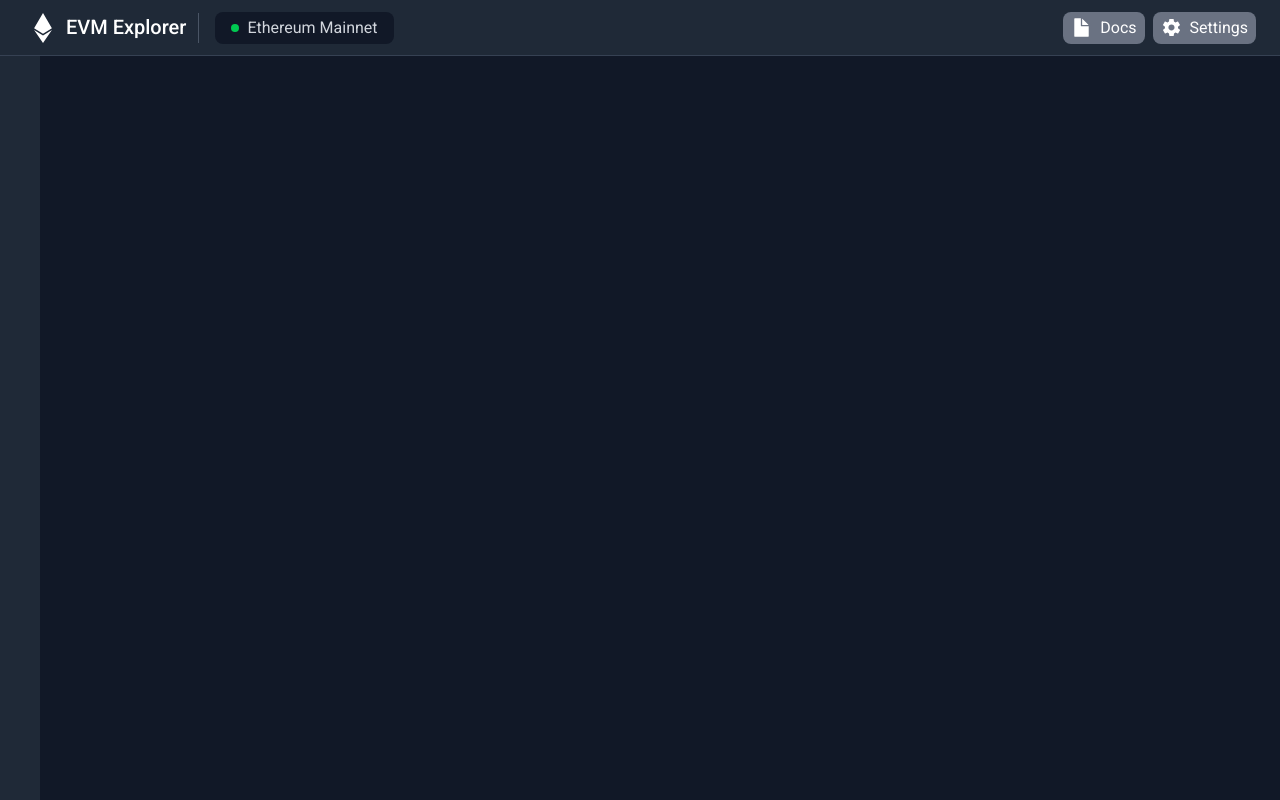
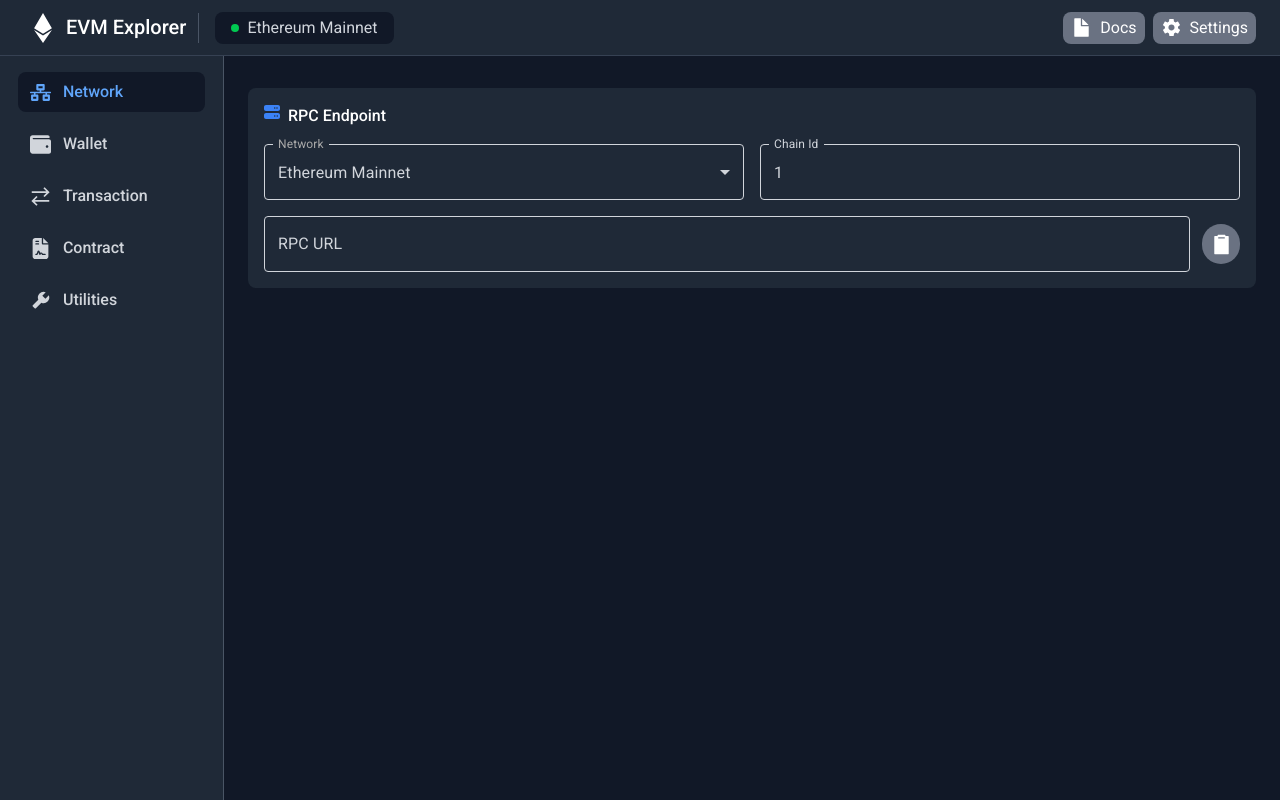
Before and after one commit to Nikolat27/ethereum_client, a React (Vite) app: page / in a window 1280 px wide. Built offline with nearby package versions, Linux system fonts and the light colour scheme; a web font is replaced by a local one.

Commit message:
Added networkconfiguration compo

```diff
--- a/src/components/Drawer.tsx
+++ b/src/components/Drawer.tsx
@@ -9,6 +9,7 @@
 import { IoDocumentSharp } from "react-icons/io5";
 import { IoMdSettings } from "react-icons/io";
 import { HiOutlineMenu } from "react-icons/hi";
+import { Divider } from "@mui/material";
 
 export default function TemporaryDrawer() {
     const [open, setOpen] = React.useState(false);
@@ -18,7 +19,7 @@
     };
 
     const DrawerList = (
-        <Box sx={{ width: 250, bgcolor: "#1e1e1e", color: "white" }} role="presentation" onClick={toggleDrawer(false)}>
+        <Box sx={{ width: 250, color: "white" }} role="presentation" onClick={toggleDrawer(false)}>
             <List>
                 {["Docs", "Settings"].map((text, index) => (
                     <ListItem key={text} disablePadding>
@@ -31,6 +32,7 @@
                     </ListItem>
                 ))}
             </List>
+            <Divider style={{ color: "white" }} />
         </Box>
     );
 
@@ -47,7 +49,7 @@
                 slotProps={{
                     paper: {
                         sx: {
-                            backgroundColor: "#1e1e1e",
+                            backgroundColor: "#1f2937",
                         },
                     },
                 }}
--- a/src/components/Header.tsx
+++ b/src/components/Header.tsx
@@ -38,7 +38,6 @@
                 </div>
 
 
-
                 <TemporaryDrawer />
             </div>
         </header>
--- /dev/null
+++ b/src/components/Main/Contract.tsx
@@ -0,0 +1,5 @@
+function ContractInteraction() {
+    return <></>;
+}
+
+export default ContractInteraction;
--- /dev/null
+++ b/src/components/Main/JsonRequest.tsx
@@ -0,0 +1,5 @@
+function RawJsonRpcRequest() {
+    return <></>;
+}
+
+export default RawJsonRpcRequest;
--- /dev/null
+++ b/src/components/Main/Network.tsx
@@ -0,0 +1,143 @@
+import { useState } from "react";
+import { FaServer } from "react-icons/fa6";
+import { FormControl, InputLabel, Select, MenuItem, type SelectChangeEvent } from "@mui/material";
+import { TextField } from "@mui/material";
+import { IoClipboardSharp } from "react-icons/io5";
+
+function NetworkConfiguration() {
+    const [network, setNetwork] = useState<string>("Ethereum Mainnet");
+    const [chainId, setChainId] = useState<string>("1");
+    const [rpcUrl, setRpcUrl] = useState<string>("");
+
+    function handleNetworkChange(event: SelectChangeEvent) {
+        setNetwork(event.target.value as string);
+    }
+
+    async function copyRpcUrlToClipboard() {
+        await navigator.clipboard.writeText(rpcUrl);
+        console.log("copied successfully");
+    }
+
+    return (
+        <div className="flex flex-col p-4 gap-y-4 rounded-lg bg-[#1f2937]">
+            <div className="flex flex-row gap-x-2">
+                <FaServer className="text-[#3B82F6]" />
+                <span className="text-white font-medium">RPC Endpoint</span>
+            </div>
+
+            <div className="flex flex-col sm:flex-row gap-4">
+                <FormControl fullWidth className="gap-4 flex flex-row">
+                    <InputLabel
+                        id="demo-simple-select-label"
+                        sx={{
+                            color: "#aaa",
+                            "&.Mui-focused": {
+                                color: "#aaa",
+                            },
+                        }}
+                    >
+                        Network
+                    </InputLabel>
+                    <Select
+                        sx={{
+                            color: "#D1D5DB",
+                            "& .MuiOutlinedInput-notchedOutline": {
+                                borderColor: "#D1D5DB", // default
+                            },
+                            "&:hover .MuiOutlinedInput-notchedOutline": {
+                                borderColor: "#D1D5DB", // hover
+                            },
+                            "&.Mui-focused .MuiOutlinedInput-notchedOutline": {
+                                borderColor: "#D1D5DB", // focused
+                            },
+                            "& .MuiSelect-icon": {
+                                color: "#D1D5DB",
+                            },
+                        }}
+                        labelId="demo-simple-select-label"
+                        id="demo-simple-select"
+                        value={network}
+                        label="Network"
+                        onChange={handleNetworkChange}
+                    >
+                        <MenuItem value={"Ethereum Mainnet"} className="text-white">
+                            Ethereum Mainnet
+                        </MenuItem>
+                        <MenuItem value={"Sepolia Testnet"}>Sepolia Testnet</MenuItem>
+                    </Select>
+                </FormControl>
+
+                <TextField
+                    value={chainId}
+                    onChange={(e) => setChainId(e.target.value)}
+                    label="Chain Id"
+                    variant="outlined"
+                    fullWidth
+                    sx={{
+                        "& .MuiInputBase-input": {
+                            color: "#D1D5DB", // input text
+                        },
+                        "& .MuiInputLabel-root": {
+                            color: "#D1D5DB", // label
+                        },
+                        "& .MuiInputLabel-root.Mui-focused": {
+                            color: "#D1D5DB", // label when focused
+                        },
+                        "& .MuiOutlinedInput-root": {
+                            "& fieldset": {
+                                borderColor: "#D1D5DB", // default border
+                            },
+                            "&:hover fieldset": {
+                                borderColor: "#D1D5DB", // hover
+                            },
+                            "&.Mui-focused fieldset": {
+                                borderColor: "#D1D5DB", // focused
+                            },
+                        },
+                    }}
+                />
+            </div>
+            <div className="flex flex-row gap-3 items-center justify-center">
+                <TextField
+                    label="RPC URL"
+                    variant="outlined"
+                    fullWidth
+                    onChange={(e) => setRpcUrl(e.target.value)}
+                    value={rpcUrl}
+                    placeholder="https://eth-mainnet.g.alchemy.com/v2/<api-key>"
+                    sx={{
+                        "& .MuiInputBase-input": {
+                            color: "#D1D5DB", // input text
+                        },
+                        "& .MuiInputLabel-root": {
+                            color: "#D1D5DB", // label
+                        },
+                        "& .MuiInputLabel-root.Mui-focused": {
+                            color: "#D1D5DB", // label when focused
+                        },
+                        "& .MuiOutlinedInput-root": {
+                            "& fieldset": {
+                                borderColor: "#D1D5DB", // default border
+                            },
+                            "&:hover fieldset": {
+                                borderColor: "#D1D5DB", // hover
+                            },
+                            "&.Mui-focused fieldset": {
+                                borderColor: "#D1D5DB", // focused
+                            },
+                        },
+                    }}
+                />
+                <div
+                    onClick={copyRpcUrlToClipboard}
+                    className="cursor-pointer w-10 h-10 rounded-full bg-gray-500
+                    flex items-center justify-center"
+                >
+                    <IoClipboardSharp size={21} className="text-white" />
+                </div>
+            </div>
+        </div>
+    );
+}
+
+export default NetworkConfiguration;
--- /dev/null
+++ b/src/components/Main/Transaction.tsx
@@ -0,0 +1,5 @@
+function TransactionBuilder() {
+    return <></>;
+}
+
+export default TransactionBuilder;
--- /dev/null
+++ b/src/components/Main/Utilities.tsx
@@ -0,0 +1,5 @@
+function Utilities() {
+    return <></>;
+}
+
+export default Utilities;
--- /dev/null
+++ b/src/components/Main/Wallet.tsx
@@ -0,0 +1,5 @@
+function WalletManagement() {
+    return <></>;
+}
+
+export default WalletManagement;
--- a/src/components/Sidebar.tsx
+++ b/src/components/Sidebar.tsx
@@ -1,5 +1,65 @@
+import { FaNetworkWired } from "react-icons/fa";
+import { FaWallet } from "react-icons/fa";
+import { GrTransaction } from "react-icons/gr";
+import { FaFileContract } from "react-icons/fa6";
+import { BiSolidWrench } from "react-icons/bi";
+
 function Sidebar() {
-    return <aside className="h-full w-10 bg-[#1f2937]"></aside>;
+    const tabActiveStyle: string = "text-[#60A5FA] bg-[#111827]";
+    const tabNotActiveStyle: string = "text-[#D1D5DB]";
+
+    return (
+        <aside
+            className="h-full hidden sm:flex w-56 bg-[#1f2937] border-r border-gray-600
+             flex-col items-center justify-start px-4 pt-8 gap-y-3"
+        >
+            <div
+                className={`${tabActiveStyle}
+                transition-colors duration-200 hover:bg-gray-700
+                w-[98%] flex flex-row cursor-pointer
+                items-center justify-start gap-x-3 py-2 px-3 rounded-lg`}
+            >
+                <FaNetworkWired size={21} />
+                <span className="font-medium">Network</span>
+            </div>
+            <div
+                className={`${tabNotActiveStyle}
+                transition-colors duration-200 hover:bg-gray-700
+                w-[98%] flex flex-row cursor-pointer
+                items-center justify-start gap-x-3 py-2 px-3 rounded-lg`}
+            >
+                <FaWallet size={21} />
+                <span className="font-medium">Wallet</span>
+            </div>
+            <div
+                className={`${tabNotActiveStyle}
+                transition-colors duration-200 hover:bg-gray-700
+                w-[98%] flex flex-row cursor-pointer
+                items-center justify-start gap-x-3 py-2 px-3 rounded-lg`}
+            >
+                <GrTransaction size={21} />
+                <span className="font-medium">Transaction</span>
+            </div>
+            <div
+                className={`${tabNotActiveStyle}
+                transition-colors duration-200 hover:bg-gray-700
+                w-[98%] flex flex-row cursor-pointer
+                items-center justify-start gap-x-3 py-2 px-3 rounded-lg`}
+            >
+                <FaFileContract size={21} />
+                <span className="font-medium">Contract</span>
+            </div>
+            <div
+                className={`${tabNotActiveStyle}
+                transition-colors duration-200 hover:bg-gray-700
+                w-[98%] flex flex-row cursor-pointer
+                items-center justify-start gap-x-3 py-2 px-3 rounded-lg`}
+            >
+                <BiSolidWrench size={21} />
+                <span className="font-medium">Utilities</span>
+            </div>
+        </aside>
+    );
 }
 
 export default Sidebar;
--- a/src/pages/Main.tsx
+++ b/src/pages/Main.tsx
@@ -1,7 +1,9 @@
+import NetworkConfiguration from "../components/Main/Network";
+
 export function Main() {
     return (
-        <>
-            <div className="flex-1 w-full h-full bg-[#111827]"></div>
-        </>
+        <div className="flex-1 w-full h-full px-6 py-12 bg-[#111827]">
+            <NetworkConfiguration />
+        </div>
     );
 }
```
